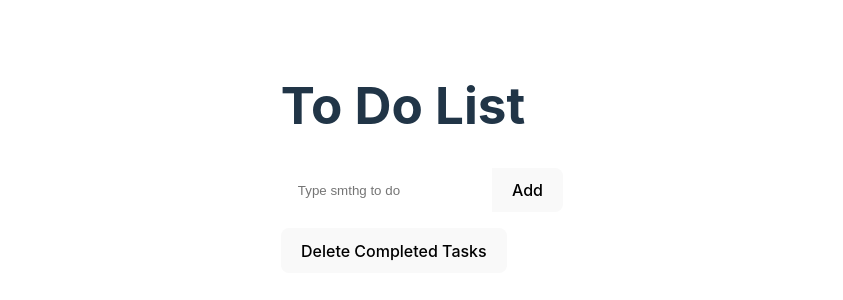
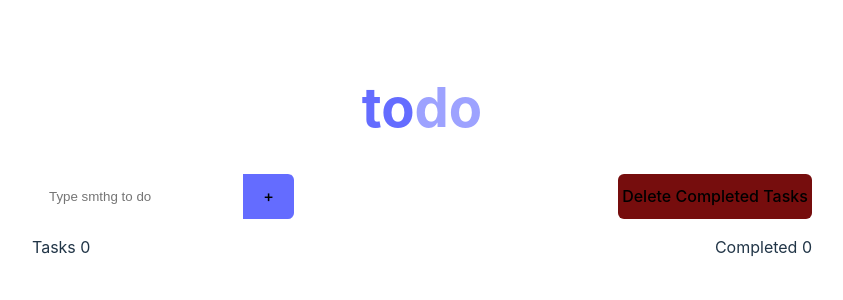
Before and after one commit to antoinel74/ToDo-React, a React (Vite) app: page / in a window 1280 px wide. Shown: the part 242-542 px from the top of the page, without its empty margins (218-1061 px from the left). Built offline with nearby package versions, Linux system fonts and the light colour scheme.

Commit message:
add counter

```diff
--- a/src/App.css
+++ b/src/App.css
@@ -1,12 +1,13 @@
 #root {
-  max-width: 1280px;
+  max-width: 780px;
+  width: 100%;
   margin: 0 auto;
   padding: 2rem;
 }
 
 ul,
 li {
-  list-style-type: none;
+  list-style: none;
 }
 
 input {
@@ -15,3 +16,32 @@ input {
   border-bottom-left-radius: 8px;
   border: 1px solid transparent;
 }
+
+.tasks {
+  margin: 0;
+  padding: 0;
+}
+
+.task {
+  width: 100%;
+  background-color: rgba(255, 255, 255, 0.162);
+  margin-bottom: 12px;
+  border-radius: 6px;
+  padding: 0.7em 0;
+  font-weight: 600;
+}
+
+.deleteBtn {
+  padding: 0.2em;
+  background-color: rgb(118, 13, 13);
+}
+
+.controls {
+  display: flex;
+  justify-content: space-between;
+}
+
+.counters {
+  display: flex;
+  justify-content: space-between;
+}
--- a/src/App.jsx
+++ b/src/App.jsx
@@ -38,18 +38,31 @@ function App() {
     setTodos(incompleteTasks);
   };
 
+  const tasksCounter = todos.length;
+  const completedTasksCounter = todos.filter((todo) => todo.completed).length;
+
   return (
     <>
-      <h1>To Do List</h1>
-      <div>
-        <InputField addTask={addTask} />
+      <div className="app">
+        <h1>
+          to<span>do</span>
+        </h1>
+        <div className="controls">
+          <InputField addTask={addTask} />
+          <DeleteBtn
+            onClick={deleteCompletedTasks}
+            text="Delete Completed Tasks"
+          />
+        </div>
+        <div className="counters">
+          <p className="counter">
+            Tasks <span>{tasksCounter}</span>
+          </p>
+          <p className="counter">
+            Completed <span>{completedTasksCounter}</span>
+          </p>
+        </div>
         <ToDoList todos={todos} checkboxChange={checkboxChange} />
-      </div>
-      <div>
-        <DeleteBtn
-          onClick={deleteCompletedTasks}
-          text="Delete Completed Tasks"
-        />
       </div>
     </>
   );
--- a/src/components/DeleteBtn.jsx
+++ b/src/components/DeleteBtn.jsx
@@ -1,7 +1,11 @@
 import React from "react";
 
 const DeleteBtn = ({ onClick, text }) => {
-  return <button onClick={onClick}>{text}</button>;
+  return (
+    <button className="deleteBtn" onClick={onClick}>
+      {text}
+    </button>
+  );
 };
 
 export default DeleteBtn;
--- a/src/components/Form.jsx
+++ b/src/components/Form.jsx
@@ -16,11 +16,11 @@ const InputField = ({ addTask }) => {
         ref={inputRef}
         type="text"
         placeholder="Type smthg to do"
-        name="input"
+        className="input"
         id="input"
       ></input>
-      <button class="addBtn" type="button" onClick={clickHandler}>
-        Add
+      <button className="addBtn" type="button" onClick={clickHandler}>
+        +
       </button>
     </form>
   );
--- a/src/components/todoList.jsx
+++ b/src/components/todoList.jsx
@@ -1,16 +1,20 @@
 import React from "react";
 
 let ToDoList = ({ todos, checkboxChange }) => {
+  const taskStyle = {
+    textDecoration: "line-through",
+  };
+
   return (
-    <ul>
+    <ul className="tasks">
       {todos.map((todo, index) => (
-        <li key={index}>
+        <li className="task" key={index}>
           <input
             type="checkbox"
             checked={todo.completed}
             onChange={() => checkboxChange(index)}
           />{" "}
-          <span>{todo.task}</span>
+          <span style={todo.completed ? taskStyle : null}>{todo.task}</span>
         </li>
       ))}
     </ul>
--- a/src/index.css
+++ b/src/index.css
@@ -32,12 +32,18 @@ body {
 }
 
 h1 {
-  font-size: 3.2em;
+  font-size: 3.4em;
   line-height: 1.1;
+  text-align: center;
+  color: #646cff;
+}
+
+h1 > span {
+  color: #9da2ff;
 }
 
 button {
-  border-radius: 8px;
+  border-radius: 6px;
   border: 1px solid transparent;
   padding: 0.7em 1.2em;
   font-size: 1em;
@@ -71,6 +77,7 @@ button:focus-visible {
 .addBtn {
   border-top-left-radius: 0px;
   border-bottom-left-radius: 0px;
+  background-color: #646cff;
 }
 
 form {
```
